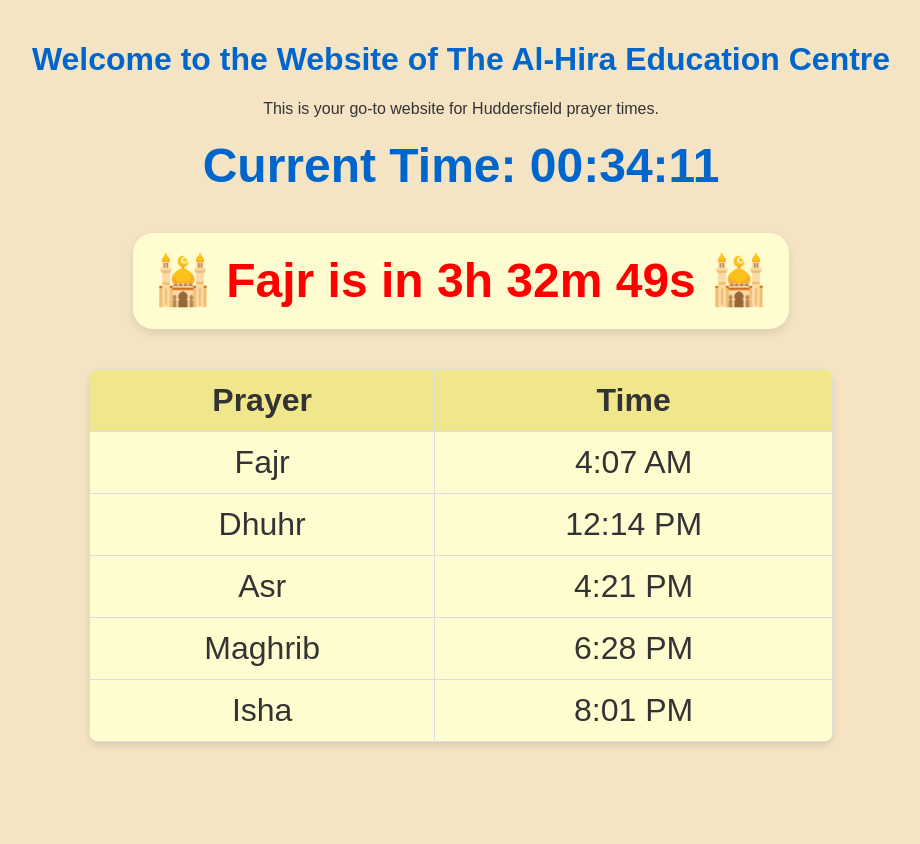
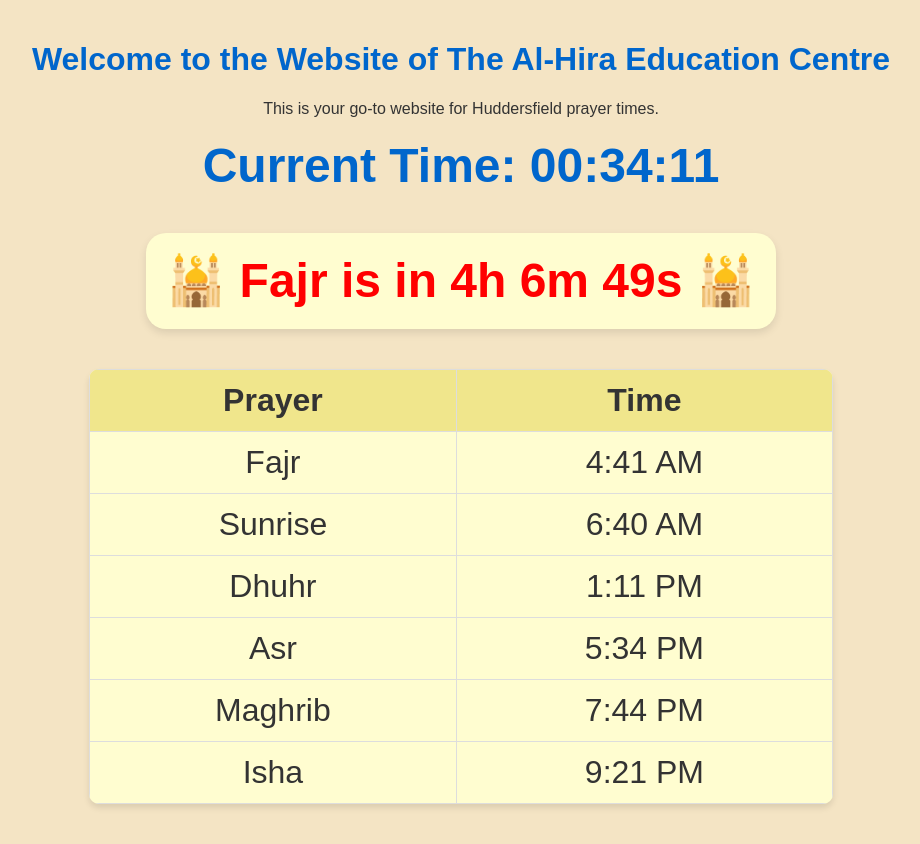
Before and after one commit to Aq1bs/Aq1bs.github.io, a plain HTML site: page index.html in a window 1280 px wide. Shown: the whole page, without its empty margins (179-1099 px from the left). Before the commit the page ends 800 px from the top, so only its background shows below. Drawn offline with Linux system fonts and the light colour scheme.

Commit message:
Add files via upload

```diff
--- a/index.html
+++ b/index.html
@@ -25,23 +25,27 @@
     </tr>
     <tr>
       <td>Fajr</td>
-      <td>4:07 AM</td>
+      <td>4:41 AM</td>
+    </tr>
+    <tr>
+      <td>Sunrise</td>
+      <td>6:40 AM</td>
     </tr>
     <tr>
       <td>Dhuhr</td>
-      <td>12:14 PM</td>
+      <td>1:11 PM</td>
     </tr>
     <tr>
       <td>Asr</td>
-      <td>4:21 PM</td>
+      <td>5:34 PM</td>
     </tr>
     <tr>
       <td>Maghrib</td>
-      <td>6:28 PM</td>
+      <td>7:44 PM</td>
     </tr>
     <tr>
       <td>Isha</td>
-      <td>8:01 PM</td>
+      <td>9:21 PM</td>
     </tr>
   </table>
 
--- a/script.js
+++ b/script.js
@@ -15,11 +15,11 @@
 
 // Define all the prayer times for the day
 const prayerTimes = [
-  { name: "Fajr", time: "04:07" },
-  { name: "Dhuhr", time: "12:14" },
-  { name: "Asr", time: "16:21" },
-  { name: "Maghrib", time: "18:28" },
-  { name: "Isha", time: "20:01" }
+  { name: "Fajr", time: "04:41" },
+  { name: "Dhuhr", time: "13:11" },
+  { name: "Asr", time: "17:34" },
+  { name: "Maghrib", time: "19:44" },
+  { name: "Isha", time: "21:21" }
 ];
 
 // Function to calculate the next prayer
```
